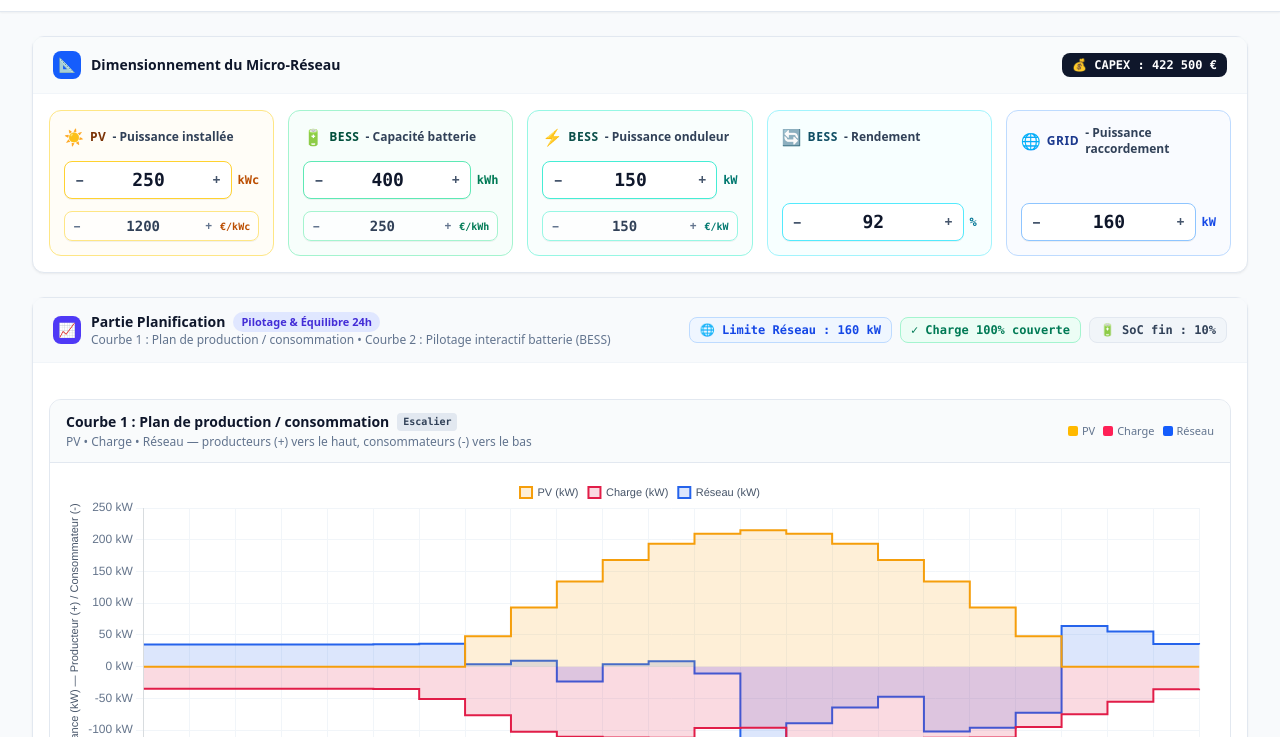
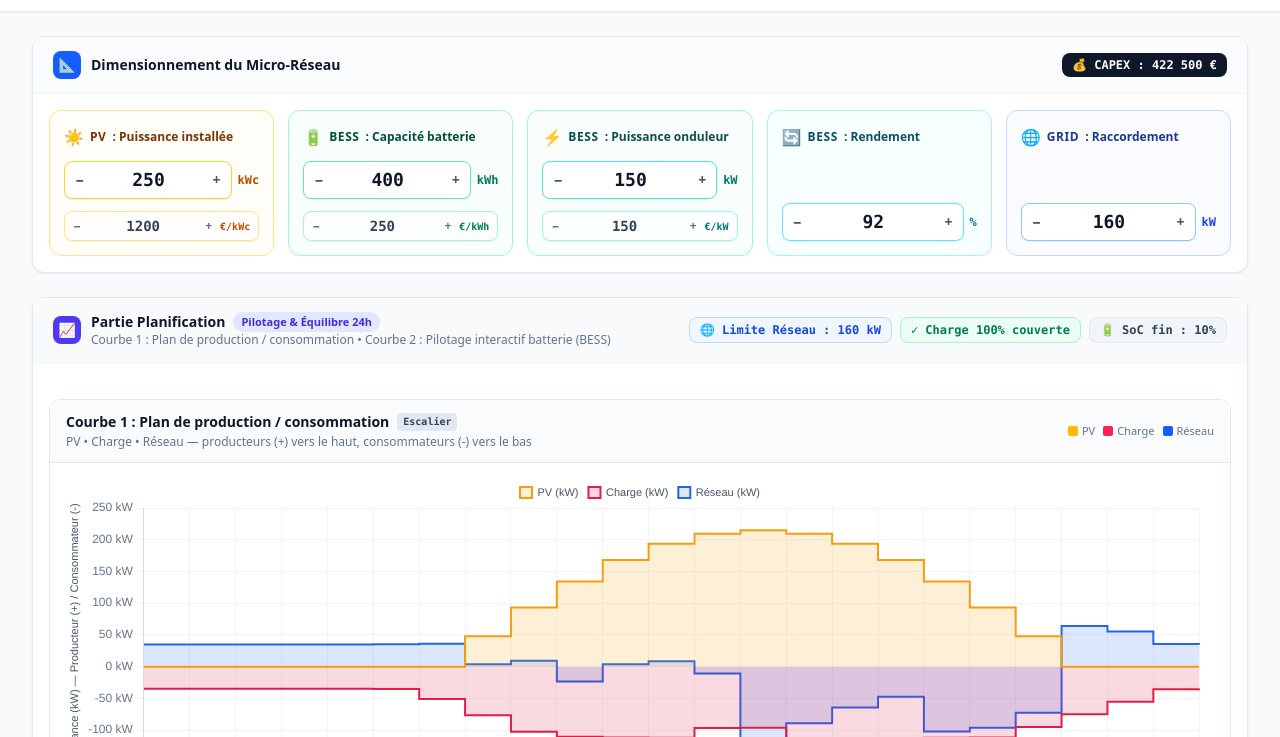
Before and after one commit to HJoudrier/PV14, a plain HTML site: page index.html in a window 1280 px wide. Shown: the part 63-800 px from the top of the page. Drawn offline with Linux system fonts and the light colour scheme.

Commit message:
Update index.html

```diff
--- a/index.html
+++ b/index.html
@@ -98,7 +98,7 @@
                 <div class="flex items-center gap-1.5">
                   <span class="text-base">☀️</span>
                   <span class="text-xs font-bold text-amber-900 uppercase tracking-wider">PV</span>
-                  <span class="text-xs font-bold text-slate-700">- Puissance installée</span>
+                  <span class="text-xs font-bold text-amber-900">: Puissance installée</span>
                 </div>
               </div>
 
@@ -175,7 +175,7 @@
                 <div class="flex items-center gap-1.5">
                   <span class="text-base">🔋</span>
                   <span class="text-xs font-bold text-emerald-900 uppercase tracking-wider">BESS</span>
-                  <span class="text-xs font-bold text-slate-700">- Capacité batterie</span>
+                  <span class="text-xs font-bold text-emerald-900">: Capacité batterie</span>
                 </div>
               </div>
 
@@ -252,7 +252,7 @@
                 <div class="flex items-center gap-1.5">
                   <span class="text-base">⚡</span>
                   <span class="text-xs font-bold text-teal-900 uppercase tracking-wider">BESS</span>
-                  <span class="text-xs font-bold text-slate-700">- Puissance onduleur</span>
+                  <span class="text-xs font-bold text-teal-900">: Puissance onduleur</span>
                 </div>
               </div>
 
@@ -329,7 +329,7 @@
                 <div class="flex items-center gap-1.5">
                   <span class="text-base">🔄</span>
                   <span class="text-xs font-bold text-cyan-900 uppercase tracking-wider">BESS</span>
-                  <span class="text-xs font-bold text-slate-700">- Rendement</span>
+                  <span class="text-xs font-bold text-cyan-900">: Rendement</span>
                 </div>
               </div>
 
@@ -375,7 +375,7 @@
                 <div class="flex items-center gap-1.5">
                   <span class="text-base">🌐</span>
                   <span class="text-xs font-bold text-blue-900 uppercase tracking-wider">GRID</span>
-                  <span class="text-xs font-bold text-slate-700">- Puissance raccordement</span>
+                  <span class="text-xs font-bold text-blue-900">: Raccordement</span>
                 </div>
               </div>
 
```
